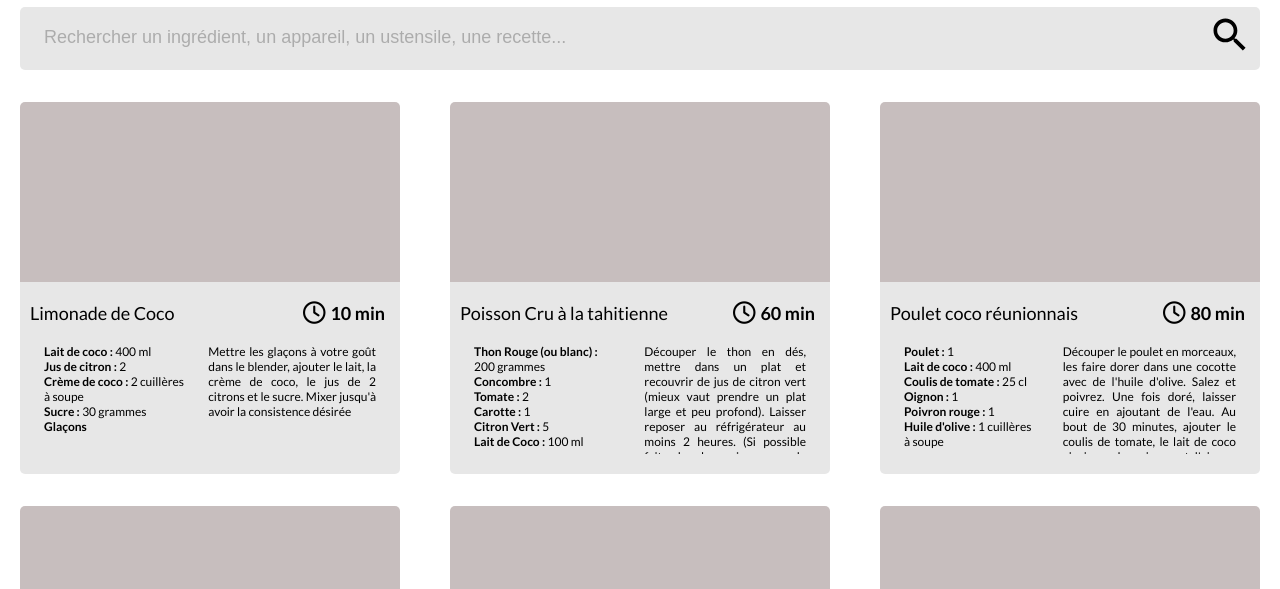
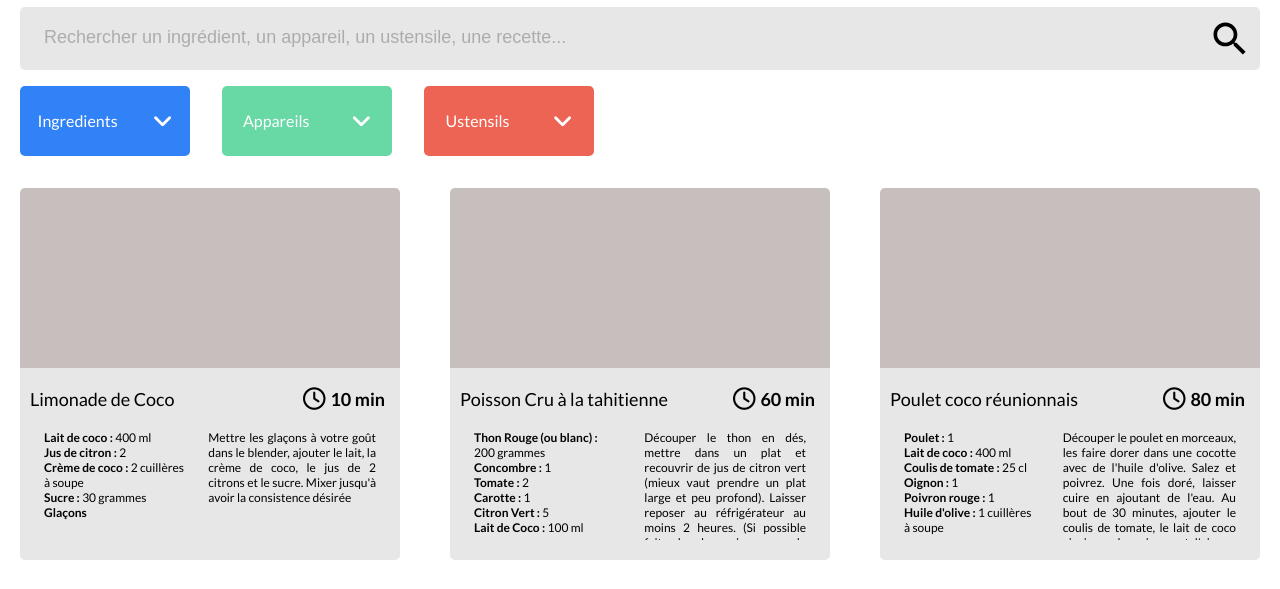
Before and after one commit to kamgakamga/Les_Petits_Plats, a website: page index.html in a window 1280 px wide. Shown: the part 131-720 px from the top of the page. Drawn offline with Linux system fonts and the light colour scheme.

Commit message:
Add Filters (visual done)

```diff
--- a/assets/style/style.css
+++ b/assets/style/style.css
@@ -28,6 +28,8 @@ body {
   width: 1240px;
   margin: auto;
 }
+
+
 /* header section */
 
 
@@ -76,185 +78,157 @@ body {
   border: none;
   position: absolute;
   right: 8px;
-  top: 10px;
+  top: 14px;
   height: 100%;
 }
 
 
 /* tags section */
 
-
-.tags {
-  display: flex;
-  flex-wrap: wrap;
-  margin-top: 25px;
-  gap: 10px;
+#tags__selected {
+  margin-bottom: 1rem;
 }
 
-.tags__item {
-  display: flex;
-  align-items: center;
-  border-radius: var(--br-5);
-  color: #fff;
-  padding: 10px 20px;
-}
-
-.tags__item--danger {
-  background: var(--danger);
-}
-
-.tags__item--success {
-  background: var(--success);
-}
-
-.tags__item--primary {
-  background: var(--primary);
-}
-
-.tags__name {
-  margin-right: 13px;
-}
-
-
-/* Filters section */
+/*** Filters section ***/
 
 
 #filters {
   display: flex;
-  flex-direction: row;
   flex-wrap: wrap;
-
-  gap: 30px;
   flex-grow: 4;
+  gap: 2rem;
 
   position: relative;
-  left: 0;
 }
 
-.filter__custom-select {
-  position: relative;
-  cursor: pointer;
-  width: 170px;
+
+.filter__ingredients, .filter__appliances, .filter__ustensils {
+  border: none;
+
+  width: auto;
+  max-width: 667px;
+
+  margin: 0;
 }
 
-.filter__custom-select input[type="text"]::placeholder {
-  color: #fff;
-  opacity: 0.5;
+  /* Filter__ingredient */
+
+.filter__ingredients--template {
+  margin-left: 0;
+  width: 170px;
+  float: left;
+  overflow: hidden;
 }
 
-.filter__select {
-  border: none;
-  color: #fff;
-  width: 100%;
-  height: 69px;
-  text-align: start;
-  padding-left: 20px;
-  border-radius: var(--br-5);
-  font-size: var(--fs-18);
-  cursor: pointer;
+.filter__ingredients--template input::placeholder {
+  color: rgba(255, 255, 255, 0,5);
 }
 
-.filter__select:focus {
-  outline: none;
+.filter__ingredients--close {
+  align-items: center;
+  background-color: var(--primary);
+  color: #FFF;
+
+  width: 170px;
+  height: 70px;
+
+  border-radius: var(--br-5);
+
+  font-weight: bold;
 }
 
-.filter__select--primary {
-  background: var(--primary);
+.filter__ingredients--header {
+  display: flex;
+
+  width: 170px;
+  height: 70px;
+  align-items: center;
 }
 
-.filter__select--success {
-  background: var(--success);
+.filter__ingredients--name {
+  font-family: 'lato', sans-serif;
+  font-size: 1rem;
+  font-weight: normal;
 }
 
-.filter__select--danger {
-  background: var(--danger);
+  /* filter Appliances */
+
+.filter__appliances--template {
+  margin-left: 0;
+  width: 170px;
+  float: left;
+  overflow: hidden;
 }
 
-.filter__custom-arrow {
-  position: absolute;
-  right: 18px;
-  top: 0;
-  bottom: 4rem;
-  display: flex;
-  align-items: center;
-  height: 100%;
-  pointer-events: none;
+.filter__appliances--template input::placeholder {
+  color: rgba(255, 255, 255, 0,5);
 }
 
-.filter__custom-arrow--rotate {
-  transform: rotate(180deg);
+.filter__appliances--close {
+  align-items: center;
+  background-color: var(--success);
+  color: #FFF;
+
+  width: 170px;
+  height: 70px;
+
+  border-radius: var(--br-5);
+
+  font-weight: bold;
 }
 
-.filter__custom-arrow::before {
-  content: url("../assets/image/dropdown-icon-up.png");
+.filter__appliances--header {
+  display: flex;
+
+  width: 170px;
+  height: 70px;
+  align-items: center;
 }
 
-.filter__custom-menu {
-  display: none;
+.filter__appliances--name {
+  font-family: 'lato', sans-serif;
+  font-size: 1rem;
+  font-weight: normal;
 }
 
-.filter__show {
-  display: flex;
-  flex-wrap: wrap;
-  position: absolute;
-  top: 65px;
-  color: #fff;
-  width: 100%;
-  max-height: 360px;
+  /*filter ustensils */
+
+.filter__ustensils--template {
+  margin-left: 0;
+  width: 170px;
+  float: left;
   overflow: hidden;
-  border-bottom-left-radius: var(--br-5);
-  border-bottom-right-radius: var(--br-5);
 }
 
-.filter__custom-menu--primary {
-  background: var(--primary);
+.filter__ustensils--template input::placeholder {
+  color: rgba(255, 255, 255, 0,5);
 }
 
-.filter__custom-menu--success {
-  background: var(--success);
+.filter__ustensils--close {
+  align-items: center;
+  background-color: var(--danger);
+  color: #FFF;
+
+  width: 170px;
+  height: 70px;
+
+  border-radius: var(--br-5);
+
+  font-weight: bold;
 }
 
-.filter__custom-menu--danger {
-  background: var(--danger);
+.filter__ustensils--header {
+  display: flex;
+
+  width: 170px;
+  height: 70px;
+  align-items: center;
 }
 
-.filter__custom-option {
-  width: 33%;
-  padding: 4px 0 4px 20px;
-  font-size: var(--fs-18);
-}
-
-.filter__custom-option--enable {
-  width: 33%;
-  padding: 4px 0 4px 20px;
-  font-size: var(--fs-18);
-  color: rgb(165, 162, 162);
-  pointer-events: none;
-}
-
-.filter__custom-option--enable:hover {
-  cursor: default;
-}
-
-.filter__custom-option--enable::after {
-  content: "";
-  width: 0px;
-  height: 1px;
-  display: block;
-  background: grey;
-  transition: 300ms;
-}
-.filter__custom-option::after {
-  content: "";
-  width: 0px;
-  height: 1px;
-  display: block;
-  background: #fff;
-  transition: 300ms;
-}
-
-.filter__custom-option:hover::after {
-  width: 15%;
+.filter__ustensils--name {
+  font-family: 'lato', sans-serif;
+  font-size: 1rem;
+  font-weight: normal;
 }
 
 
--- a/index.html
+++ b/index.html
@@ -13,8 +13,6 @@
       name="keywords"
     />
     <link rel="icon" href="./assets/image/icone.png" />
-    <!-- Reset CSS -->
-    <link rel="stylesheet" href="./assets/style/reset.css" />
     <!-- Style CSS -->
     <link rel="stylesheet" href="./assets/style/style.css" />
     <link rel="preconnect" href="https://fonts.googleapis.com">
@@ -39,30 +37,31 @@
             placeholder="Rechercher un ingrédient, un appareil, un ustensile, une recette..."
           />
           <button class="search__button">
-            <img src="./assets/image/loupe.svg" alt="Go further" />
+            <img src="./assets/image/loupe.svg" alt="Search" />
           </button>
         </div>
       </section>
 
       <section id="tags__selected">
-        <div class="tags__ingredients--wrapper"></div>
-        <div class="tags__appliance--wrapper"></div>
-        <div class="tags__ustensils--wrapper"></div>
+        <div class="tag__ingredients--wrapper"></div>
+        <div class="tag__appliances--wrapper"></div>
+        <div class="tag__ustensils--wrapper"></div>
         <!-- ARRAY OF TAGS EN JAVASCRIPT -->
       </section>
 
       <section id="filters">
-        <div class="filters__ingredients"></div>
-        <div class="filters__appliance"></div>
-        <div class="filters__ustensils"></div>
+        <div class="filter__ingredients"></div>
+        <div class="filter__appliances"></div>
+        <div class="filter__ustensils"></div>
       </section>
 
       <section id="recipes__cards">
-        <!-- CARDS COMPONENT JAVASCRIPTS Recipes_cards.js -->
+        <!-- CARDS COMPONENT JAVASCRIPTS recipes_cards.js -->
       </section>
       <span class="no-result-message"></span>
     </main>
     <script src="./scripts/main_index/index.js"></script>
     <script src="./scripts/main_index/recipes_cards.js"></script>
+    <script src="./scripts/utils/filters_recipes.js"></script>
   </body>
 </html>
--- /dev/null
+++ b/scripts/utils/filters_recipes.js
@@ -0,0 +1,179 @@
+//  function filterIngredients créer et fait apparaitre le filtre Ingrédients.
+
+function filterIngredients() {
+  /* getDataJson is defined on index.js */
+  // getDataJson();
+
+  const ingredientsBox = document.getElementsByClassName('filter__ingredients');
+  const template = document.createElement('div');
+  template.className = 'filter__ingredients--template';
+
+  const article = document.createElement('div');
+  article.className = 'filter__ingredients--close';
+
+  const headerIngredients = document.createElement('header');
+  headerIngredients.className = 'filter__ingredients--header'
+
+  const title = document.createElement('h2');
+  title.textContent = 'Ingredients';
+  title.className = 'filter__ingredients--name';
+
+  const spanAngle = document.createElement('span');
+  spanAngle.className = 'filter__ingredients--angleDown';
+
+  const arrowDown = document.createElement('i');
+  arrowDown.className = 'fa-solid fa-angle-down fa-lg';
+  arrowDown.style.cursor = 'pointer';
+
+  const hiddenAngle = document.createElement('span');
+  hiddenAngle.className = 'filter__ingredients--angleUp';
+
+  const arrowUp = document.createElement('i');
+  arrowUp.className = 'fa-solid fa-angle-up fa-lg';
+  arrowUp.style.cursor = 'pointer';
+
+  const inputIngredients = document.createElement('input');
+  inputIngredients.setAttribute('id', 'ingredients-input');
+  inputIngredients.setAttribute('placeholder', 'Sélectionner un ingrédient...');
+  inputIngredients.className = 'filter__ingredients--input';
+
+  // Append Section
+  ingredientsBox[0].appendChild(template);
+  template.appendChild(article);
+  article.appendChild(headerIngredients);
+  headerIngredients.appendChild(title);
+  headerIngredients.appendChild(spanAngle);
+  spanAngle.appendChild(arrowDown);
+  article.appendChild(hiddenAngle);
+  hiddenAngle.appendChild(arrowUp);
+  article.appendChild(inputIngredients);
+
+  return(article);
+}
+
+
+//  function filterAppliances créer et fait apparaitre le filtre appareils.
+
+function filterAppliances() {
+  /* getDataJson is defined on index.js */
+  // getDataJson();
+
+  const appliancesBox = document.getElementsByClassName('filter__appliances');
+  const template = document.createElement('div');
+  template.className = 'filter__appliances--template';
+
+  const article = document.createElement('div');
+  article.className = 'filter__appliances--close';
+
+  const headerAppliances = document.createElement('header');
+  headerAppliances.className = 'filter__appliances--header'
+
+  const title = document.createElement('h2');
+  title.textContent = 'Appareils';
+  title.className = 'filter__appliances--name';
+
+  const spanAngle = document.createElement('span');
+  spanAngle.className = 'filter__appliances--angleDown';
+
+  const arrowDown = document.createElement('i');
+  arrowDown.className = 'fa-solid fa-angle-down fa-lg';
+  arrowDown.style.cursor = 'pointer';
+
+  const hiddenAngle = document.createElement('span');
+  hiddenAngle.className = 'filter__appliances--angleUp';
+
+  const arrowUp = document.createElement('i');
+  arrowUp.className = 'fa-solid fa-angle-up fa-lg';
+  arrowUp.style.cursor = 'pointer';
+
+  const inputAppliances = document.createElement('input');
+  inputAppliances.setAttribute('id', 'appliances-input');
+  inputAppliances.setAttribute('placeholder', 'Sélectionner un appareil...');
+  inputAppliances.className = 'filter__appliances--input';
+
+  // Append Section
+  appliancesBox[0].appendChild(template);
+  template.appendChild(article);
+  article.appendChild(headerAppliances);
+  headerAppliances.appendChild(title);
+  headerAppliances.appendChild(spanAngle);
+  spanAngle.appendChild(arrowDown);
+  article.appendChild(hiddenAngle);
+  hiddenAngle.appendChild(arrowUp);
+  article.appendChild(inputAppliances);
+
+  return(article);
+}
+
+//  function filterUstensils créer et fait apparaitre le filtre ustensils.
+
+function filterUstensils() {
+  /* getDataJson is defined on index.js */
+  // getDataJson();
+
+  const ustensilsBox = document.getElementsByClassName('filter__ustensils');
+  const template = document.createElement('div');
+  template.className = 'filter__ustensils--template';
+
+  const article = document.createElement('div');
+  article.className = 'filter__ustensils--close';
+
+  const headerUstensils = document.createElement('header');
+  headerUstensils.className = 'filter__ustensils--header'
+
+  const title = document.createElement('h2');
+  title.textContent = 'Ustensils';
+  title.className = 'filter__ustensils--name';
+
+  const spanAngle = document.createElement('span');
+  spanAngle.className = 'filter__ustensils--angleDown';
+
+  const arrowDown = document.createElement('i');
+  arrowDown.className = 'fa-solid fa-angle-down fa-lg';
+  arrowDown.style.cursor = 'pointer';
+
+  const hiddenAngle = document.createElement('span');
+  hiddenAngle.className = 'filter__ustensils--angleUp';
+
+  const arrowUp = document.createElement('i');
+  arrowUp.className = 'fa-solid fa-angle-up fa-lg';
+  arrowUp.style.cursor = 'pointer';
+
+  const inputUstensils = document.createElement('input');
+  inputUstensils.setAttribute('id', 'ustensils-input');
+  inputUstensils.setAttribute('placeholder', 'Sélectionner un ustensil...');
+  inputUstensils.className = 'filter__ustensils--input';
+
+  // Append Section
+  ustensilsBox[0].appendChild(template);
+  template.appendChild(article);
+  article.appendChild(headerUstensils);
+  headerUstensils.appendChild(title);
+  headerUstensils.appendChild(spanAngle);
+  spanAngle.appendChild(arrowDown);
+  article.appendChild(hiddenAngle);
+  hiddenAngle.appendChild(arrowUp);
+  article.appendChild(inputUstensils);
+
+  return(article);
+}
+
+
+async function getDataRecipes() {
+  const response = await fetch('data/recipes.json');
+  return await response.json();
+
+}
+
+/* Initialisation des fonctions des filtres de manière asynchrone.
+*/
+
+async function init() {
+  filterIngredients();
+  filterAppliances();
+  filterUstensils();
+
+  const { recipes } = await getDataRecipes();
+}
+
+init();
```
